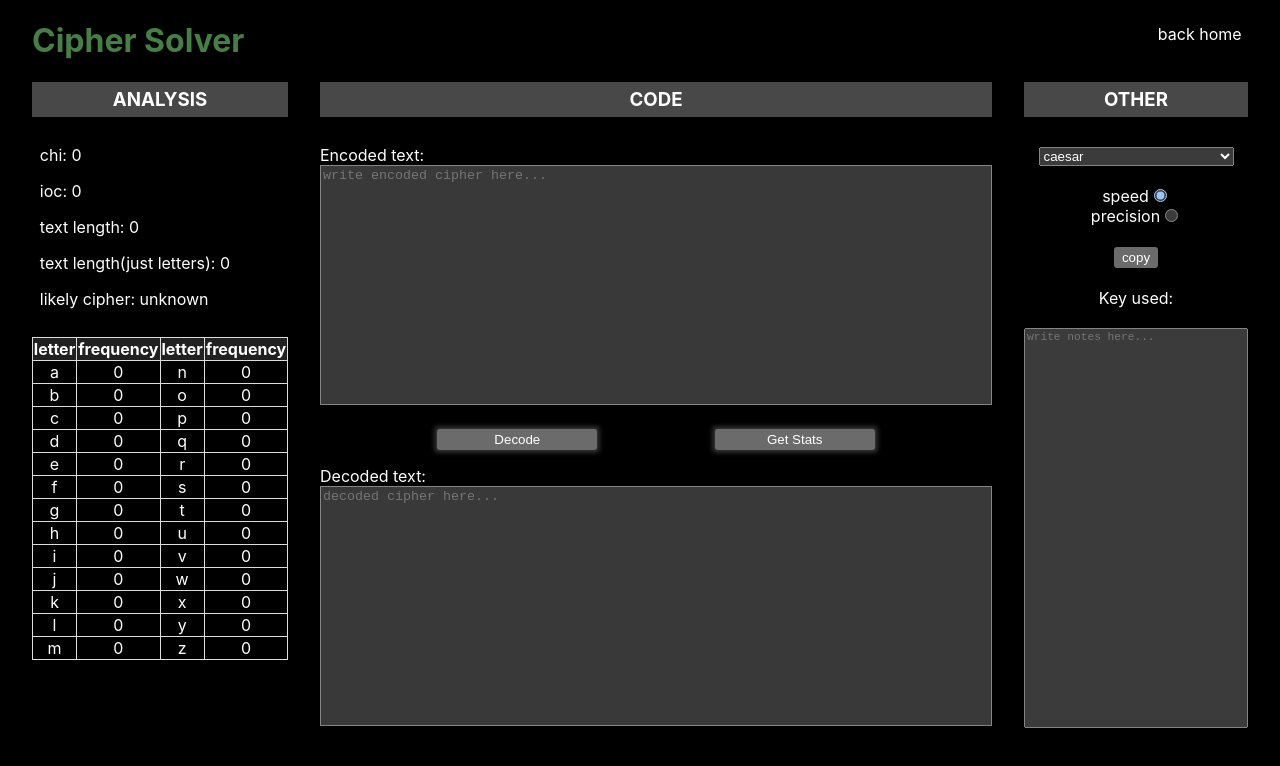
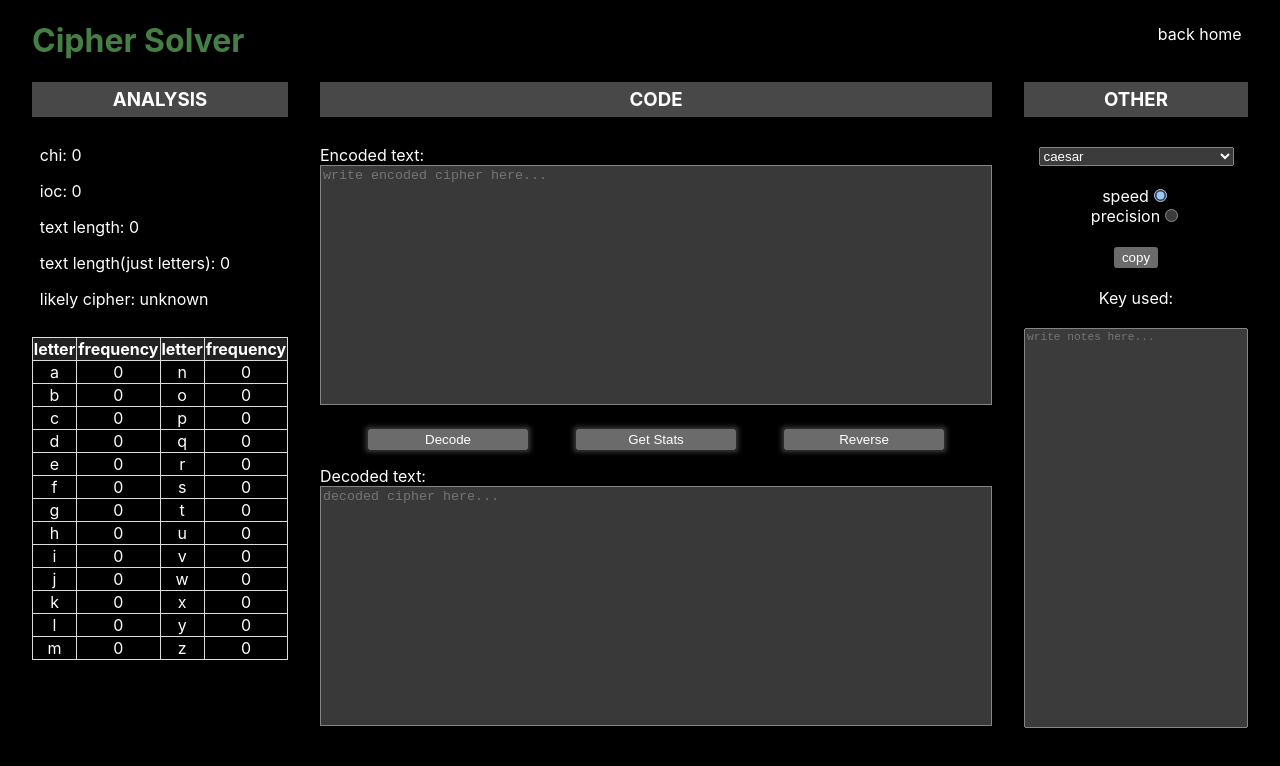
Before and after one commit to StefanNede/Personal_Website2, a Next.js app: page /cipherSolver in a window 1280 px wide. Shown: the top 766 px of the page. Built offline with nearby package versions, Linux system fonts and the light colour scheme.

Commit message:
added reverse text button

```diff
--- a/pages/cipherSolver.tsx
+++ b/pages/cipherSolver.tsx
@@ -197,6 +197,8 @@ export default function CipherSolver() {
                 setDecoded(resString)
                 setLikelyCipher(getLikelyCipher(ioc, chi, encoded))
             }
+        } else {
+            return
         }
     }
 
@@ -207,6 +209,15 @@ export default function CipherSolver() {
     const copyToClipboard = () => {
         navigator.clipboard.writeText(decoded)
         setCopied("copied")
+    }
+
+    const reverseEncoded = () => {
+        setButtonPressed(3)
+        let reversed:string = ""
+        for (let i = encoded.length-1; i>=0;i--) {
+            reversed += encoded.charAt(i)
+        }
+        setEncoded(reversed)
     }
 
     return (
@@ -244,6 +255,7 @@ export default function CipherSolver() {
                             <div className={styles.submitBtnsWrapper}>
                                 <input className={styles.submitBtn} type="submit" value="Decode" onClick = {() => {setButtonPressed(1)}} />
                                 <input className={styles.submitBtn} type="submit" value="Get Stats" onClick = {() => {setButtonPressed(2)}} />
+                                <input className={styles.submitBtn} type="submit" value="Reverse" onClick = {() => {reverseEncoded()}} />
                             </div>
                         </form>
                     </div>
```
